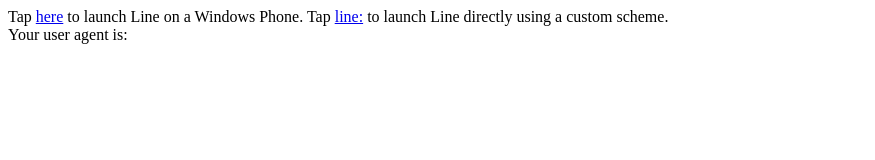
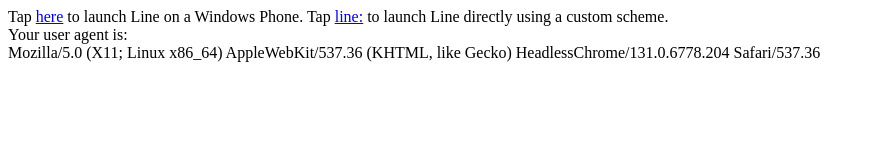
Before and after one commit to arunjeetsingh/TestWebsite, a plain HTML site: page index.html in a window 1280 px wide. Shown: the whole page, without its empty margins (0-875 px from the left). Drawn offline with nearby package versions, Linux system fonts and the light colour scheme.

Commit message:
Fix JS again

```diff
--- a/index.html
+++ b/index.html
@@ -10,7 +10,7 @@
     </div>
     <div>Your user agent is: <div id="useragentdiv"></div></div>
     <script>
-        $('#useragentdiv').val(navigator.userAgent);
+        $('#useragentdiv').html(navigator.userAgent);
     </script>
 </body>
 </html>
```
